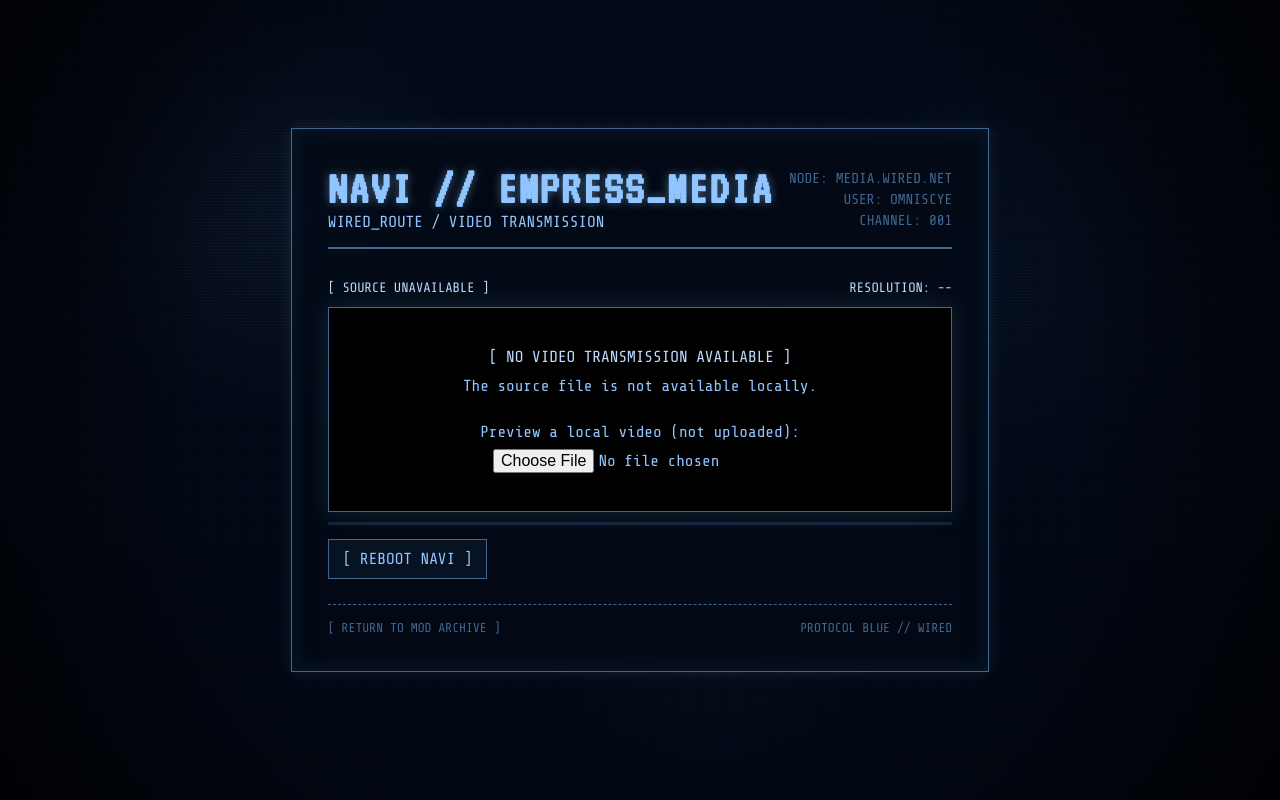
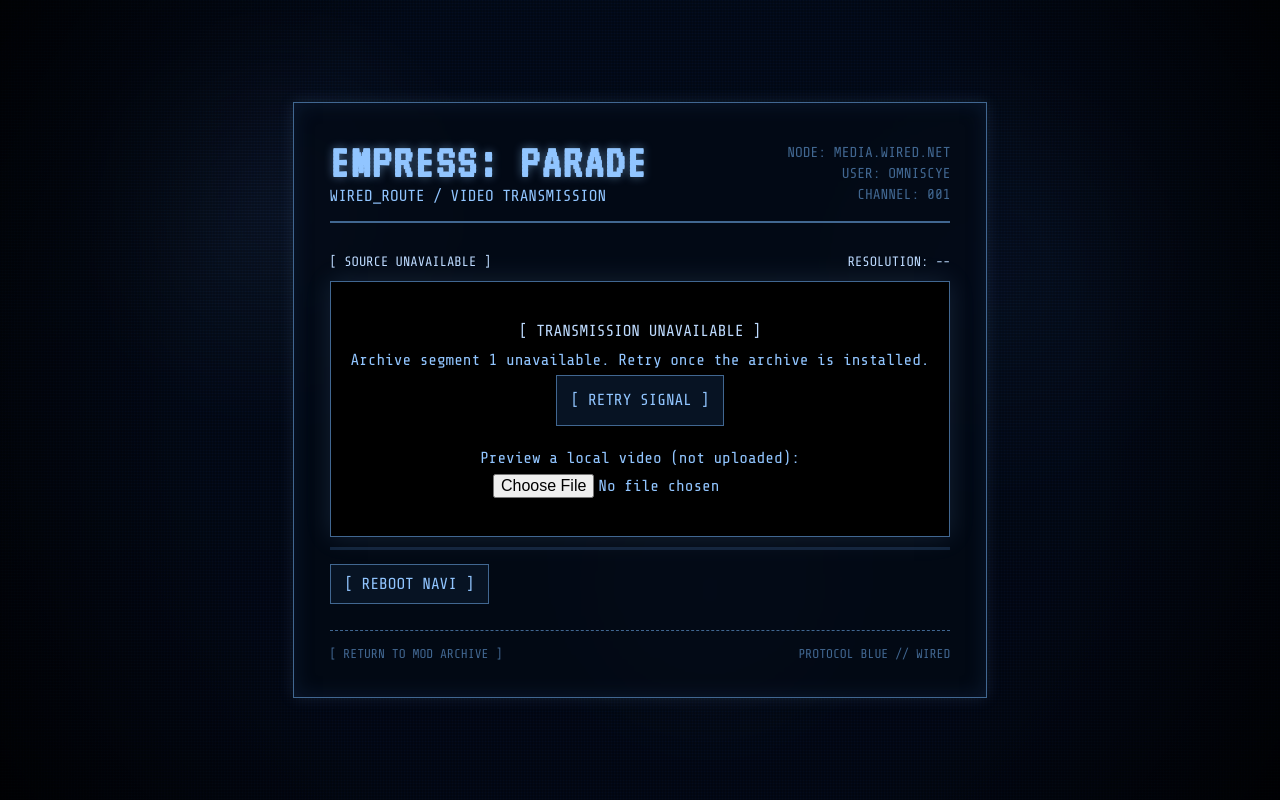
Before and after one commit to Omniscye/empress-wired-archive, a plain HTML site: page video/index.html in a window 1280 px wide. Drawn offline with nearby package versions, Linux system fonts and the light colour scheme; no server answers.

Commit message:
Name Empress: Parade and reconstruct original 1440p60 media from archive parts

```diff
--- a/video/index.html
+++ b/video/index.html
@@ -5,8 +5,8 @@
 <meta name="viewport" content="width=device-width, initial-scale=1, viewport-fit=cover">
 <meta name="theme-color" content="#020611">
 <meta name="author" content="Omniscye / Empress">
-<meta name="description" content="Navi // Empress video transmission">
-<title>Navi // Empress_Media</title>
+<meta name="description" content="Empress: Parade | 1440p60 native video transmission">
+<title>Empress: Parade // Navi</title>
 <link rel="preconnect" href="https://fonts.googleapis.com">
 <link rel="preconnect" href="https://fonts.gstatic.com" crossorigin>
 <link href="https://fonts.googleapis.com/css2?family=VT323&family=Share+Tech+Mono&display=swap" rel="stylesheet">
@@ -49,45 +49,47 @@ footer{margin-top:1.6rem}
 <div id="boot-screen" aria-live="off"></div>
 <button id="skip" type="button">[ SKIP BOOT ]</button>
 <main id="main-interface">
-<header><div><h1>Navi // Empress_Media</h1><p>WIRED_ROUTE / VIDEO TRANSMISSION</p></div><div class="sys-info">NODE: MEDIA.WIRED.NET<br>USER: OMNISCYE<br>CHANNEL: 001</div></header>
+<header><div><h1>Empress: Parade</h1><p>WIRED_ROUTE / VIDEO TRANSMISSION</p></div><div class="sys-info">NODE: MEDIA.WIRED.NET<br>USER: OMNISCYE<br>CHANNEL: 001</div></header>
 <div class="statusbar"><span id="state" role="status">[ AWAITING SIGNAL ]</span><span id="details">RESOLUTION: --</span></div>
 <div class="frame">
-<video id="media" controls playsinline preload="metadata" hidden aria-label="Empress video transmission"></video>
-<div id="empty"><p id="notice">[ NO VIDEO TRANSMISSION AVAILABLE ]</p><span>The source file is not available locally.</span><br><label for="local">Preview a local video (not uploaded):</label><br><input id="local" type="file" accept="video/*"></div>
+<video id="media" controls playsinline preload="metadata" hidden aria-label="Empress: Parade"></video>
+<div id="empty"><p id="notice">[ RECONSTRUCTING TRANSMISSION ]</p><span id="transfer-detail">Establishing direct connection to archive...</span><br><button id="retry" type="button" hidden>[ RETRY SIGNAL ]</button><br><label for="local">Preview a local video (not uploaded):</label><br><input id="local" type="file" accept="video/*"></div>
 </div>
 <div id="signal-meter" aria-hidden="true"><i id="buffer"></i></div>
 <div id="controls" hidden><input id="seek" type="range" min="0" max="1000" value="0" aria-label="Seek through transmission"><span id="clock">00:00 / 00:00</span><div class="volume-row"><button id="mute" type="button">[ AUDIO ON ]</button><input id="volume" type="range" min="0" max="1" step="0.01" value="1" aria-label="Volume"></div></div>
-<div class="actions"><button id="launch" type="button" hidden>[ PLAY TRANSMISSION ]</button><button id="full" type="button" hidden>[ FULLSCREEN ]</button><a id="download" class="media-link" hidden download="transmission.mp4">[ DOWNLOAD SOURCE ]</a><button id="reboot" type="button">[ REBOOT NAVI ]</button></div>
+<div class="actions"><button id="launch" type="button" hidden>[ PLAY TRANSMISSION ]</button><button id="full" type="button" hidden>[ FULLSCREEN ]</button><a id="download" class="media-link" hidden download="Empress_Parade_1440p60.webm">[ DOWNLOAD SOURCE ]</a><button id="reboot" type="button">[ REBOOT NAVI ]</button></div>
 <footer><a href="../">[ RETURN TO MOD ARCHIVE ]</a><span>PROTOCOL BLUE // WIRED</span></footer>
 </main>
 <noscript><p>JavaScript is required for the boot sequence and player.</p></noscript>
 <script>
 "use strict";
-const source = "./transmission.mp4";
+const source = "./Empress_Parade_1440p60.webm";
+const partSizes = [25165824,25165824,25165824,25165824,25165824,15128038];
+const totalBytes = partSizes.reduce((a,b)=>a+b,0);
 const $ = id => document.getElementById(id);
 const media = $("media"), empty = $("empty"), boot = $("boot-screen"), main = $("main-interface");
-let bootToken = 0, localURL = null, localSelected = false;
+let bootToken = 0, localURL = null, localSelected = false, archiveURL = null, transferController = null;
 const delay = ms => new Promise(resolve => setTimeout(resolve,ms));
 function reveal(){bootToken++;boot.style.display="none";$("skip").hidden=true;main.style.display="block";}
 async function startBoot(){
  const token=++bootToken;
  boot.textContent="";boot.style.display="block";main.style.display="none";$("skip").hidden=false;
- const lines=["NAVI BIOS // EMPRESS_MEDIA","[ OK ] INITIALIZING WIRED ROUTE","[ OK ] MOUNTING MEDIA INTERFACE","[ OK ] REGISTERING VIDEO DECODER","[ OK ] USER SIGNATURE: OMNISCYE","[ >> ] OPENING TRANSMISSION CHANNEL..."];
+ const lines=["NAVI BIOS // EMPRESS: PARADE","[ OK ] INITIALIZING WIRED ROUTE","[ OK ] MOUNTING MEDIA INTERFACE","[ OK ] REGISTERING VIDEO DECODER","[ OK ] USER SIGNATURE: OMNISCYE","[ >> ] OPENING TRANSMISSION CHANNEL..."];
  if(matchMedia("(prefers-reduced-motion: reduce)").matches || new URLSearchParams(location.search).get("skipBoot")==="true"){reveal();return;}
  for(const line of lines){const row=document.createElement("div");boot.append(row);for(const char of line){if(token!==bootToken)return;row.textContent+=char;await delay(15);}await delay(110);}
  if(token===bootToken)reveal();
 }
 function showMedia(url,name){media.src=url;media.hidden=false;media.controls=false;$("controls").hidden=false;empty.hidden=true;$("launch").hidden=false;$("full").hidden=false;$("download").hidden=false;$("download").href=url;$("download").download=name;$("state").textContent="[ INITIALIZING VIDEO ]";media.load();}
-function missing(){media.hidden=true;empty.hidden=false;$("controls").hidden=true;$("launch").hidden=true;$("full").hidden=true;$("download").hidden=true;$("state").textContent="[ SOURCE UNAVAILABLE ]";$("details").textContent="RESOLUTION: --";}
+function missing(){media.hidden=true;$("retry").hidden=false;empty.hidden=false;$("controls").hidden=true;$("launch").hidden=true;$("full").hidden=true;$("download").hidden=true;$("state").textContent="[ SOURCE UNAVAILABLE ]";$("details").textContent="RESOLUTION: --";}
 media.addEventListener("loadedmetadata",()=>{$("details").textContent="RESOLUTION: "+media.videoWidth+" × "+media.videoHeight;$("state").textContent="[ SIGNAL ACQUIRED ]";});
 media.addEventListener("playing",()=>{$("state").textContent="[ TRANSMISSION ACTIVE ]";$("launch").textContent="[ PAUSE TRANSMISSION ]";});
 media.addEventListener("pause",()=>{$("state").textContent="[ SIGNAL PAUSED ]";$("launch").textContent="[ PLAY TRANSMISSION ]";});
 media.addEventListener("ended",()=>{$("state").textContent="[ TRANSMISSION COMPLETE ]";});
 media.addEventListener("waiting",()=>{$("state").textContent="[ BUFFERING SIGNAL ]";});
-media.addEventListener("error",()=>{missing();$("notice").textContent="[ VIDEO FILE MISSING OR UNSUPPORTED ]";});
+media.addEventListener("error",()=>{missing();$("notice").textContent="[ VIDEO FILE MISSING OR UNSUPPORTED ]";$("transfer-detail").textContent="Try another browser with VP9 and Opus support, or retry the signal.";});
 $("launch").addEventListener("click",async()=>{if(!media.paused){media.pause();return;}try{await media.play();}catch{$("state").textContent="[ USE PLAYER CONTROLS TO PLAY ]";}});
 $("full").addEventListener("click",async()=>{try{if(document.fullscreenElement)await document.exitFullscreen();else if(media.requestFullscreen)await media.requestFullscreen();else if(media.webkitEnterFullscreen)media.webkitEnterFullscreen();else $("state").textContent="[ FULLSCREEN UNAVAILABLE ]";}catch{$("state").textContent="[ FULLSCREEN UNAVAILABLE ]";}});
-$("local").addEventListener("change",e=>{const file=e.target.files[0];if(!file)return;localSelected=true;if(localURL)URL.revokeObjectURL(localURL);localURL=URL.createObjectURL(file);showMedia(localURL,file.name);});
+$("local").addEventListener("change",e=>{const file=e.target.files[0];if(!file)return;localSelected=true;if(transferController)transferController.abort();if(localURL)URL.revokeObjectURL(localURL);localURL=URL.createObjectURL(file);showMedia(localURL,file.name);});
 const stamp = n => {n=Number.isFinite(n)?Math.max(0,Math.floor(n)):0;return (n>=3600?Math.floor(n/3600)+":":"")+String(Math.floor(n/60)%60).padStart(2,"0")+":"+String(n%60).padStart(2,"0");};
 function syncTime(){const d=media.duration;if(Number.isFinite(d)&&d>0){$("seek").value=Math.round(media.currentTime/d*1000);$("clock").textContent=stamp(media.currentTime)+" / "+stamp(d);let end=0;for(let i=0;i<media.buffered.length;i++)end=Math.max(end,media.buffered.end(i));$("buffer").style.width=Math.min(100,end/d*100)+"%";}}
 for(const e of ["timeupdate","durationchange","progress","loadedmetadata"])media.addEventListener(e,syncTime);
@@ -98,9 +100,36 @@ media.addEventListener("volumechange",()=>{$("mute").textContent=media.muted||me
 media.addEventListener("click",()=>$("launch").click());
 $("skip").addEventListener("click",reveal);
 $("reboot").addEventListener("click",()=>{media.pause();startBoot();});
+async function loadArchive(){
+ if(transferController)transferController.abort();
+ const controller=new AbortController();transferController=controller;localSelected=false;
+ const opts={signal:controller.signal};const name="Empress_Parade_1440p60.webm";
+ media.pause();media.hidden=true;empty.hidden=false;$("controls").hidden=true;$("launch").hidden=true;$("full").hidden=true;$("download").hidden=true;$("retry").hidden=true;
+ $("state").textContent="[ ESTABLISHING SIGNAL ]";$("notice").textContent="[ RECONSTRUCTING TRANSMISSION ]";$("transfer-detail").textContent="Connecting to archive...";$("buffer").style.width="0%";
+ try{
+  const head=await fetch(source,{...opts,method:"HEAD"}).catch(()=>null);
+  if(controller.signal.aborted)return;
+  if(head?.ok&&!(head.headers.get("content-type")||"").includes("text/html")){showMedia(source,name);return;}
+  const parts=new Array(partSizes.length);let received=0;
+  const update=n=>{received+=n;const pct=Math.min(100,Math.floor(received/totalBytes*100));$("state").textContent="[ RECEIVING SIGNAL // "+pct+"% ]";$("transfer-detail").textContent=(received/1048576).toFixed(1)+" / "+(totalBytes/1048576).toFixed(1)+" MiB // 1440p60";$("buffer").style.width=pct+"%";};
+  for(let i=0;i<partSizes.length;i++){
+   const r=await fetch("./empress-parade.part"+String(i).padStart(2,"0"),opts);
+   if(!r.ok||(r.headers.get("content-type")||"").includes("text/html"))throw Error("Archive segment "+(i+1)+" unavailable");
+   let blob;
+   if(r.body?.getReader){const reader=r.body.getReader();const chunks=[];while(true){const {done,value}=await reader.read();if(done)break;chunks.push(value);update(value.byteLength);}blob=new Blob(chunks);}
+   else{blob=await r.blob();update(blob.size);}
+   if(blob.size!==partSizes[i])throw Error("Archive segment "+(i+1)+" has incorrect size");
+   parts[i]=blob;
+  }
+  if(controller.signal.aborted)return;
+  if(archiveURL)URL.revokeObjectURL(archiveURL);
+  archiveURL=URL.createObjectURL(new Blob(parts,{type:"video/webm"}));showMedia(archiveURL,name);
+ }catch(e){if(controller.signal.aborted)return;missing();$("notice").textContent="[ TRANSMISSION UNAVAILABLE ]";$("transfer-detail").textContent=e.message+". Retry once the archive is installed."; }
+}
+$("retry").addEventListener("click",loadArchive);
+document.addEventListener("fullscreenchange",()=>{media.controls=document.fullscreenElement===media;});
 startBoot();
-missing();
-fetch(source,{method:"HEAD",cache:"no-cache"}).then(r=>{if(localSelected)return;if(r.ok&&!((r.headers.get("content-type")||"").includes("text/html")))showMedia(source,"transmission.mp4");else missing();}).catch(()=>{if(!localSelected)missing();});
+loadArchive();
 </script>
 </body>
 </html>
```
